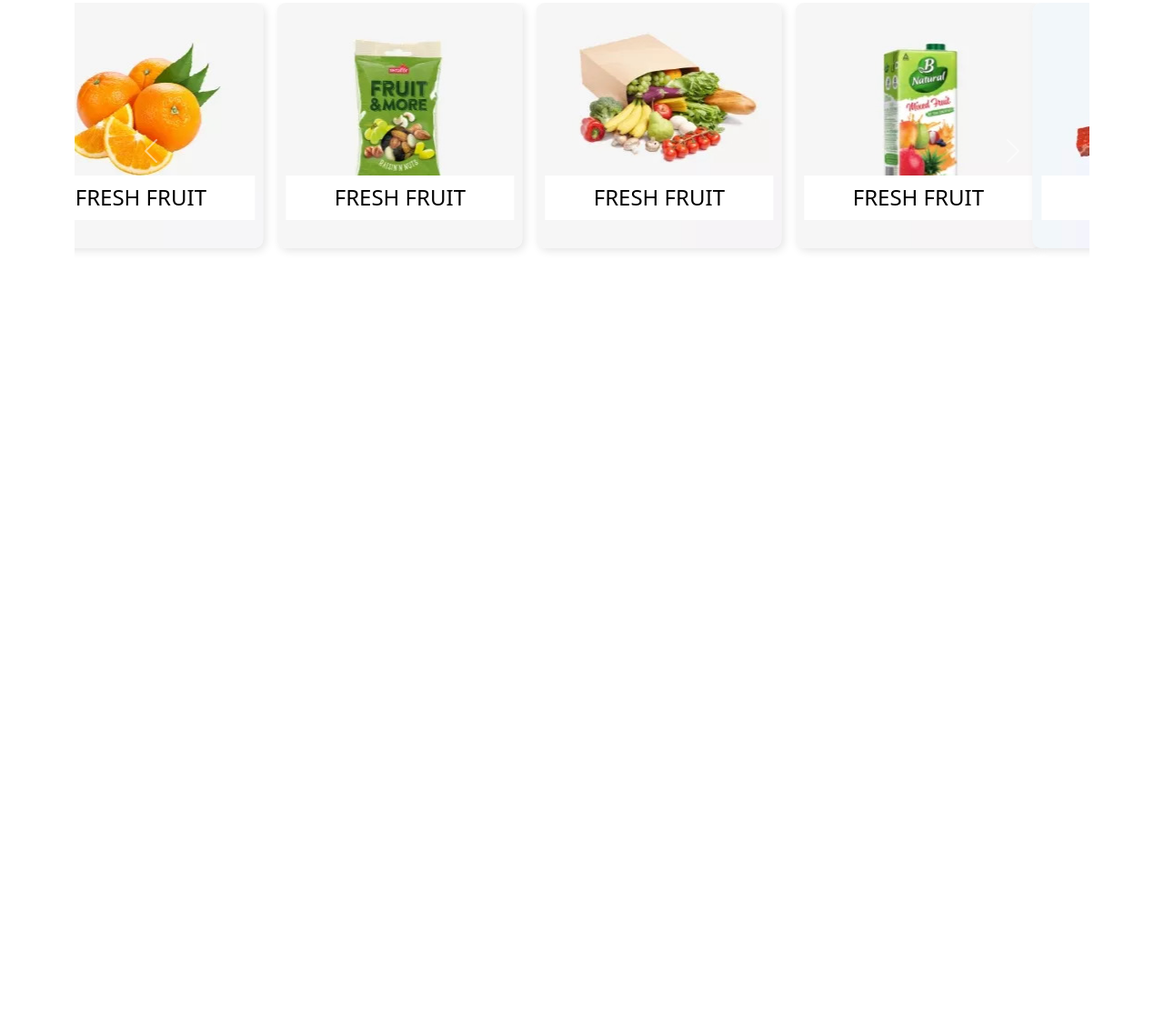
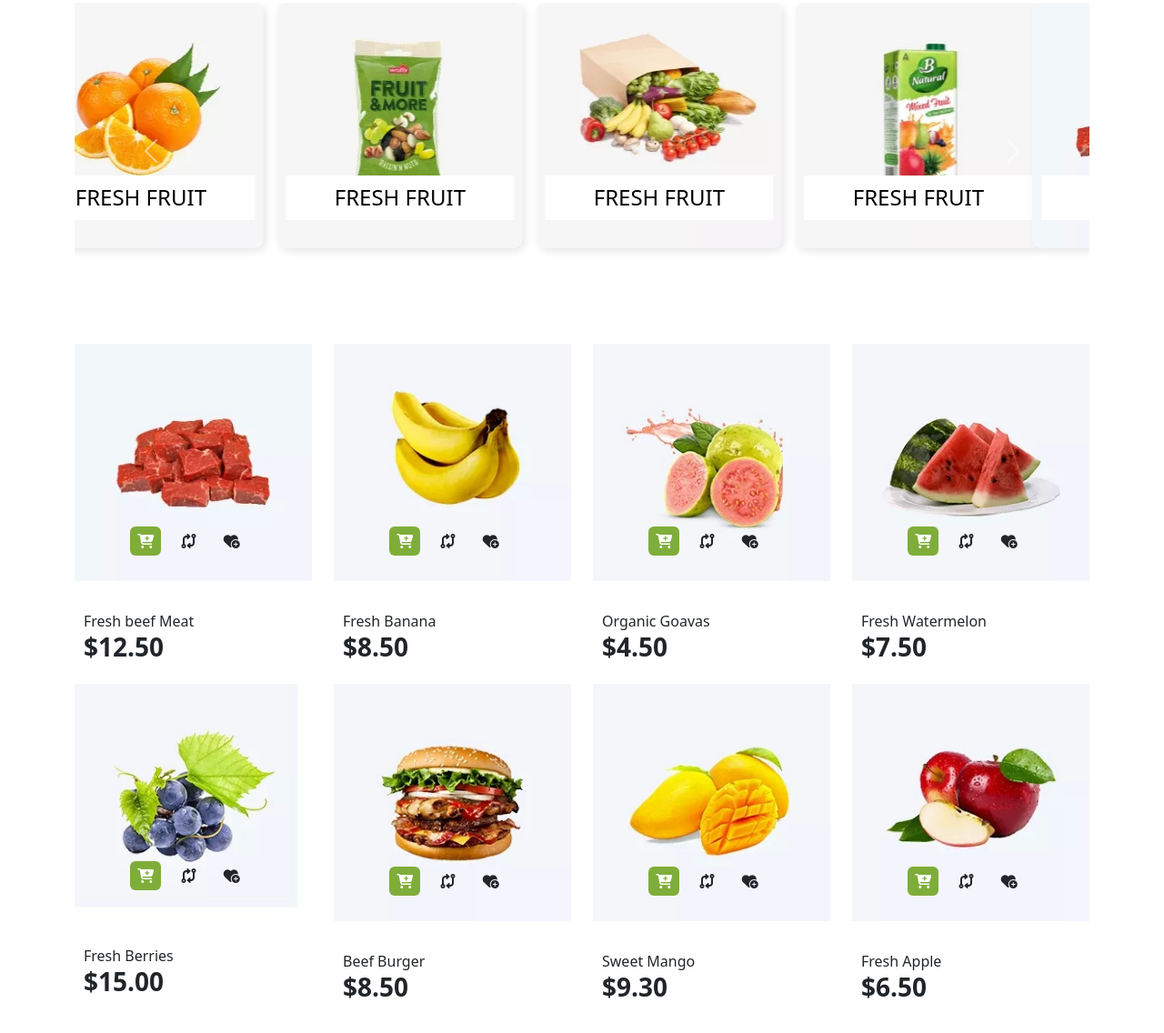
Before and after one commit to saadhossain/ogani, a plain HTML site: page index.html in a window 1280 px wide. Shown: the part 619-1755 px from the top of the page at 91% size. Before the commit the page ends 997 px from the top, so only its background shows below. Drawn offline with nearby package versions, Linux system fonts and the light colour scheme.

Commit message:
Featured product section added

```diff
--- a/css/style.css
+++ b/css/style.css
@@ -1,5 +1,7 @@
-.category:focus{
-    border: none;
+/* Genaral Styles */
+.ogani-bg{
+    background-color: #7FAD39;
+    color:#fff;
 }
 .home-banner{
     background-image: url(../img/header-banner.jpg);
@@ -21,3 +23,24 @@
     padding: 10px;
     margin-left:10px;
 }
+.call-to-action{
+    position: relative;
+    top:-60px;
+    text-align: center;
+}
+.call-to-action .fa-solid{
+    margin-right: 10px;
+    transition: 0.3s background-color ease-in-out;
+    cursor: pointer;
+}
+.call-to-action .fa-solid:hover{
+    background-color: #7FAD39;
+    color:#fff;
+}
+.product-detail{
+    margin:0px;
+    margin-left:10px;
+}
+.product-detail p, h3{
+    margin:0px;
+}
--- a/index.html
+++ b/index.html
@@ -190,17 +190,139 @@
             </div>
           </div>
         </div>
-        <button class="carousel-control-prev" type="button" data-bs-target="#carouselExampleControls" data-bs-slide="prev">
+        <button class="carousel-control-prev" type="button" data-bs-target="#carouselExampleControls"
+          data-bs-slide="prev">
           <span class="carousel-control-prev-icon" aria-hidden="true"></span>
           <span class="visually-hidden">Previous</span>
         </button>
-        <button class="carousel-control-next" type="button" data-bs-target="#carouselExampleControls" data-bs-slide="next">
+        <button class="carousel-control-next" type="button" data-bs-target="#carouselExampleControls"
+          data-bs-slide="next">
           <span class="carousel-control-next-icon" aria-hidden="true"></span>
           <span class="visually-hidden">Next</span>
         </button>
       </div>
     </section>
     <!-- Product Category Carousel Section Start End -->
+
+    <!-- Featured Product Section Start -->
+    <section class="container my-5">
+      <div class="row row-cols-1 row-cols-md-4 row-cols-lg-4 g-4">
+        <div class="col">
+          <div class="card border-0">
+            <img src="img/products/product-1.jpg" alt="">
+            <div class="call-to-action">
+              <i class="fa-solid fa-cart-plus ogani-bg p-2 rounded"></i>
+              <i class="fa-solid fa-code-compare p-2 rounded"></i>
+              <i class="fa-solid fa-heart-circle-plus p-2 rounded"></i>
+            </div>
+            <div class="product-detail">
+              <p>Fresh beef Meat</p>
+              <h3 class="fw-bold">$12.50</h3>
+            </div>
+          </div>
+        </div>
+        <div class="col">
+          <div class="card border-0">
+            <img src="img/products/product-2.jpg" alt="">
+            <div class="call-to-action">
+              <i class="fa-solid fa-cart-plus ogani-bg p-2 rounded"></i>
+              <i class="fa-solid fa-code-compare p-2 rounded"></i>
+              <i class="fa-solid fa-heart-circle-plus p-2 rounded"></i>
+            </div>
+            <div class="product-detail">
+              <p>Fresh Banana</p>
+              <h3 class="fw-bold">$8.50</h3>
+            </div>
+          </div>
+        </div>
+        <div class="col">
+          <div class="card border-0">
+            <img src="img/products/product-3.jpg" alt="">
+            <div class="call-to-action">
+              <i class="fa-solid fa-cart-plus ogani-bg p-2 rounded"></i>
+              <i class="fa-solid fa-code-compare p-2 rounded"></i>
+              <i class="fa-solid fa-heart-circle-plus p-2 rounded"></i>
+            </div>
+            <div class="product-detail">
+              <p>Organic Goavas</p>
+              <h3 class="fw-bold">$4.50</h3>
+            </div>
+          </div>
+        </div>
+        <div class="col">
+          <div class="card border-0">
+            <img src="img/products/product-4.jpg" alt="">
+            <div class="call-to-action">
+              <i class="fa-solid fa-cart-plus ogani-bg p-2 rounded"></i>
+              <i class="fa-solid fa-code-compare p-2 rounded"></i>
+              <i class="fa-solid fa-heart-circle-plus p-2 rounded"></i>
+            </div>
+            <div class="product-detail">
+              <p>Fresh Watermelon</p>
+              <h3 class="fw-bold">$7.50</h3>
+            </div>
+          </div>
+        </div>
+        <div class="col">
+          <div class="card border-0">
+            <img src="img/products/product-5.jpg" alt="">
+            <div class="call-to-action">
+              <i class="fa-solid fa-cart-plus ogani-bg p-2 rounded"></i>
+              <i class="fa-solid fa-code-compare p-2 rounded"></i>
+              <i class="fa-solid fa-heart-circle-plus p-2 rounded"></i>
+            </div>
+            <div class="product-detail">
+              <p>Fresh Berries</p>
+              <h3 class="fw-bold">$15.00</h3>
+            </div>
+          </div>
+        </div>
+        <div class="col">
+          <div class="card border-0">
+            <img src="img/products/product-6.jpg" alt="">
+            <div class="call-to-action">
+              <i class="fa-solid fa-cart-plus ogani-bg p-2 rounded"></i>
+              <i class="fa-solid fa-code-compare p-2 rounded"></i>
+              <i class="fa-solid fa-heart-circle-plus p-2 rounded"></i>
+            </div>
+            <div class="product-detail">
+              <p>Beef Burger</p>
+              <h3 class="fw-bold">$8.50</h3>
+            </div>
+          </div>
+        </div>
+        <div class="col">
+          <div class="card border-0">
+            <img src="img/products/product-7.jpg" alt="">
+            <div class="call-to-action">
+              <i class="fa-solid fa-cart-plus ogani-bg p-2 rounded"></i>
+              <i class="fa-solid fa-code-compare p-2 rounded"></i>
+              <i class="fa-solid fa-heart-circle-plus p-2 rounded"></i>
+            </div>
+            <div class="product-detail">
+              <p>Sweet Mango</p>
+              <h3 class="fw-bold">$9.30</h3>
+            </div>
+          </div>
+        </div>
+        <div class="col">
+          <div class="card border-0">
+            <img src="img/products/product-8.jpg" alt="">
+            <div class="call-to-action">
+              <i class="fa-solid fa-cart-plus ogani-bg p-2 rounded"></i>
+              <i class="fa-solid fa-code-compare p-2 rounded"></i>
+              <i class="fa-solid fa-heart-circle-plus p-2 rounded"></i>
+            </div>
+            <div class="product-detail">
+              <p>Fresh Apple</p>
+              <h3 class="fw-bold">$6.50</h3>
+            </div>
+          </div>
+        </div>
+      </div>
+    </section>
+    <!-- Featured Product Section end-->
+
   </main>
 
 
```
